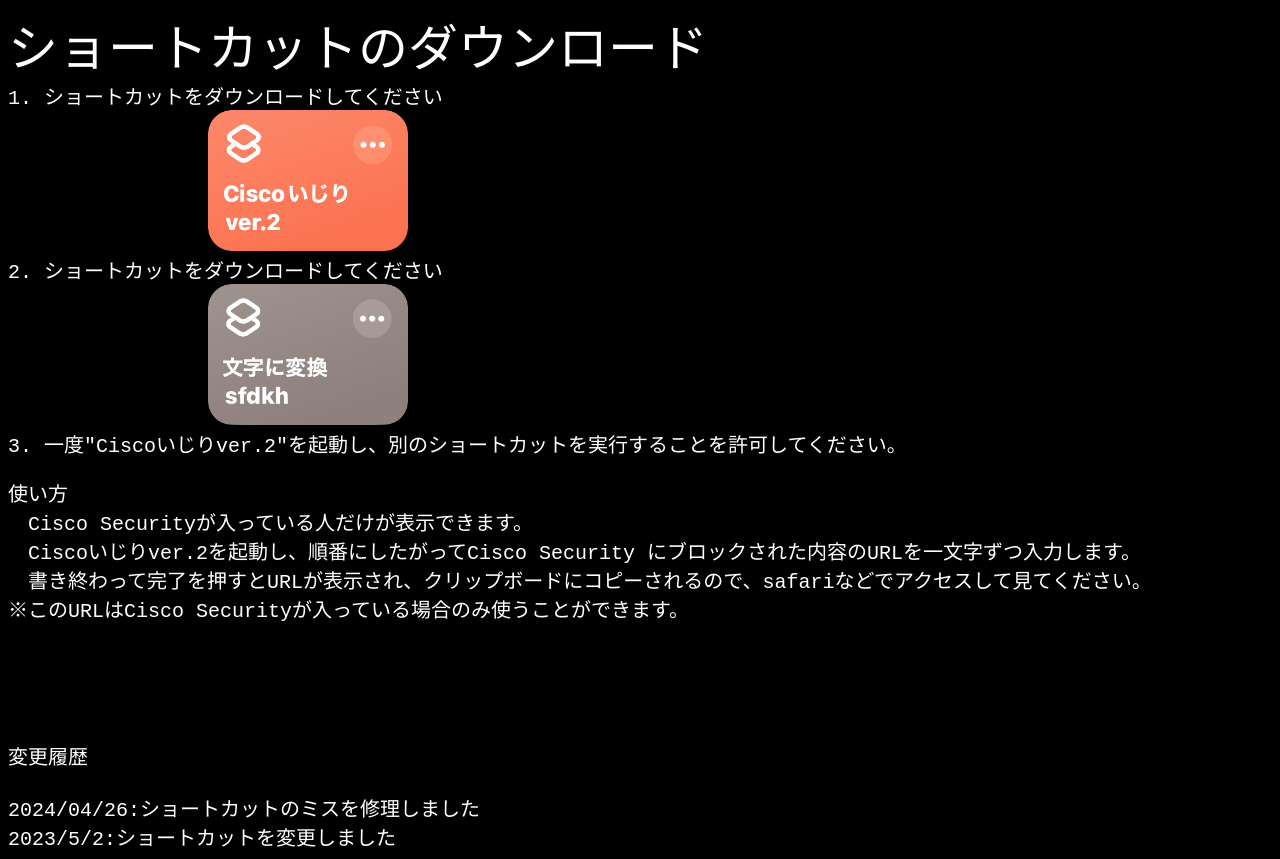
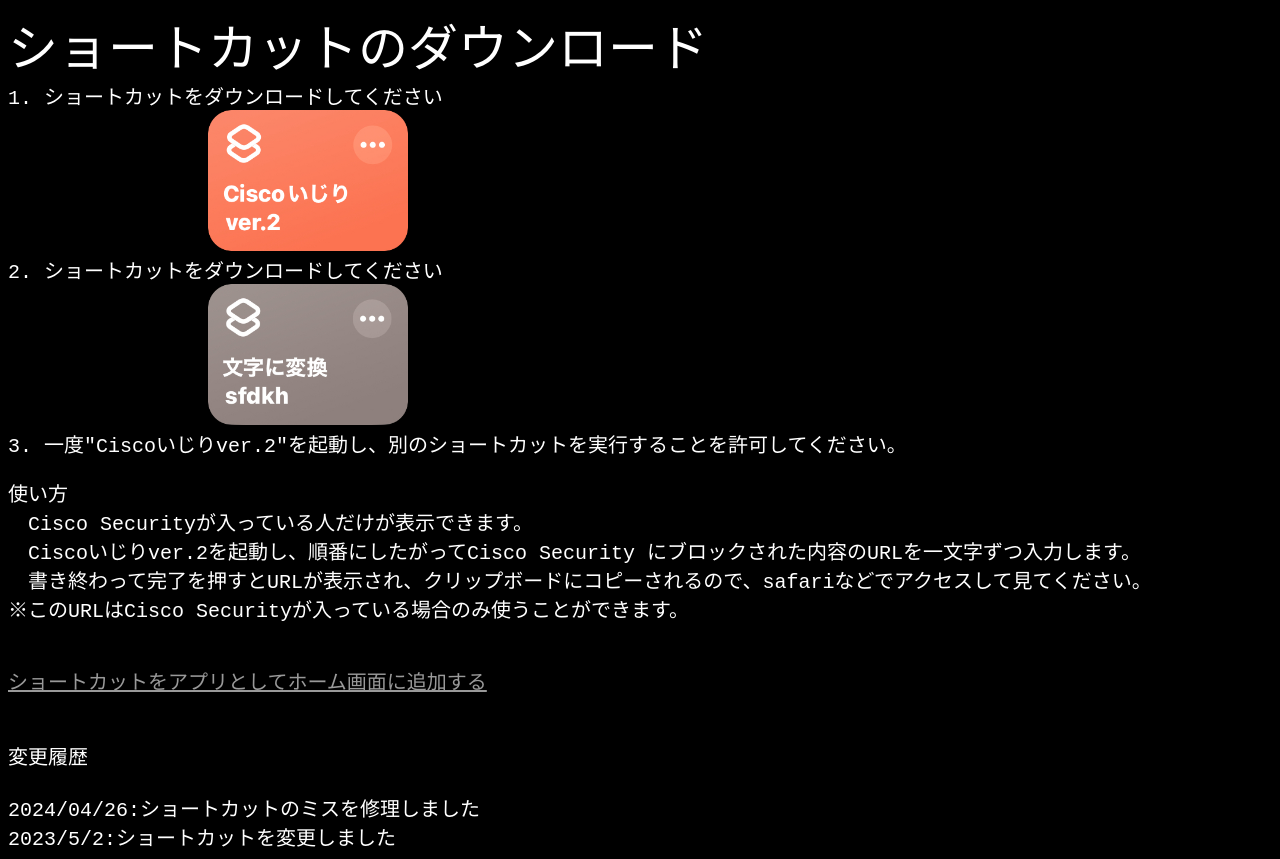
Before and after one commit to tomonya/shortcuts-give1, a plain HTML site: page index.html in a window 1280 px wide. Drawn offline with Linux system fonts and the light colour scheme.

Commit message:
Update index.html

```diff
--- a/index.html
+++ b/index.html
@@ -10,6 +10,9 @@
         width: 200px;
         margin-left: 200px;
       }
+      a{
+        color: #999999;
+      }
     </style>
   </head>
   <body>
@@ -18,7 +21,7 @@
     <br><kbd style="color: #ffffff; font-size: 20px;">2. ショートカットをダウンロードしてください</kbd><br><a href="https://www.icloud.com/shortcuts/2aec1411f4a34d668212ffcf2eff4f8a"><img src="IMG_4604.png"></a>
     <br><kbd style="color: #ffffff; font-size: 20px;">3. 一度"Ciscoいじりver.2"を起動し、別のショートカットを実行することを許可してください。</kbd>
     <br><kbd style="color: #ffffff; font-size: 20px;"><p>使い方<br>　Cisco Securityが入っている人だけが表示できます。<br>　Ciscoいじりver.2を起動し、順番にしたがってCisco Security にブロックされた内容のURLを一文字ずつ入力します。<br>　書き終わって完了を押すとURLが表示され、クリップボードにコピーされるので、safariなどでアクセスして見てください。<br> ※このURLはCisco Securityが入っている場合のみ使うことができます。</p></kbd>
-    <br><kbd style="font-size: 20px;"><a style="color: ##999999; href="https://support.apple.com/ja-jp/guide/shortcuts/apd735880972/ios" target="_blank" rel="noopener noreferrer">ショートカットをアプリとしてホーム画面に追加する</a>
+    <br><kbd style="font-size: 20px;"><a href="https://support.apple.com/ja-jp/guide/shortcuts/apd735880972/ios" target="_blank" rel="noopener noreferrer">ショートカットをアプリとしてホーム画面に追加する</a>
     <br>
     <br>
     <br><kbd style="color: #ffffff; font-size: 20px;">変更履歴<br><br>2024/04/26:ショートカットのミスを修理しました</kbd>
```
